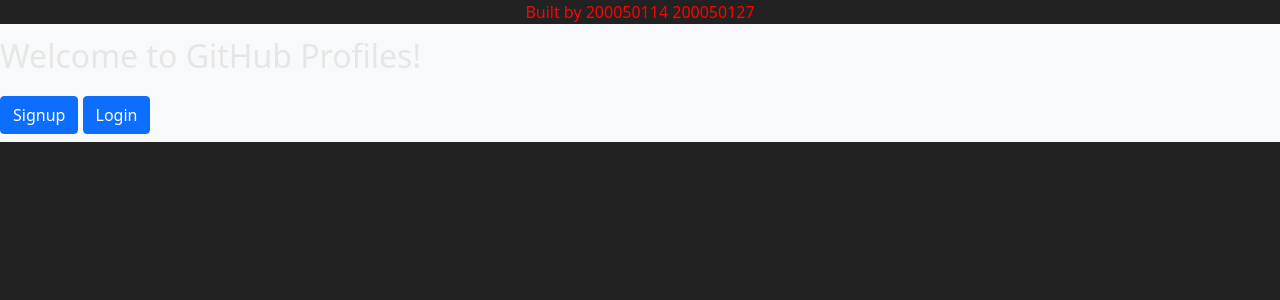
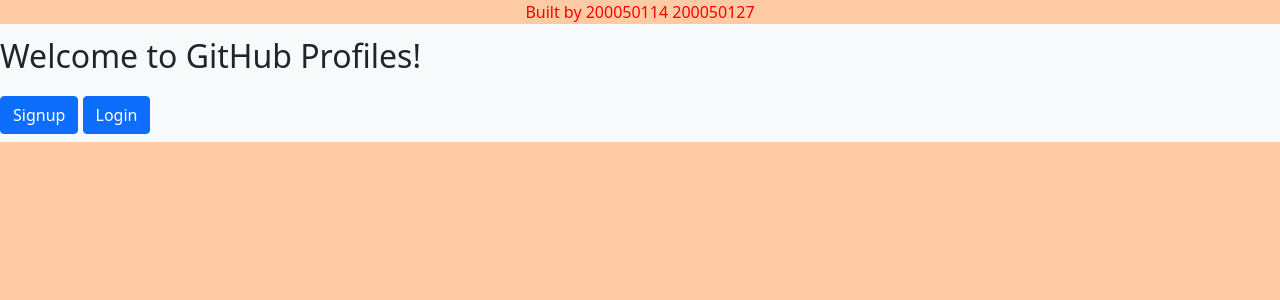
Before and after one commit to sankalppar/ssl_lab4, a Django app: page / in a window 1280 px wide. Shown: the top 300 px of the page. Run offline with Django 3.2, Linux system fonts and the light colour scheme.

Commit message:
Styling changes

```diff
--- a/static/css/style.css
+++ b/static/css/style.css
@@ -3,7 +3,5 @@ ul li {
 }
 
 body {
-  background-color: #222;
-  color: #e6e6e6;
-  border-color: #e6e6e6;
+  background-color: #FFCBA4;
 }
```
